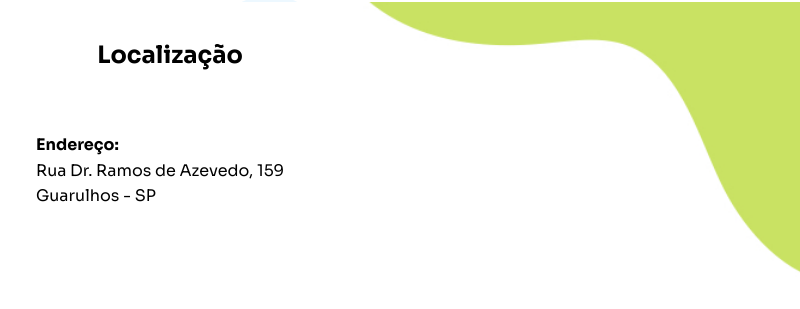
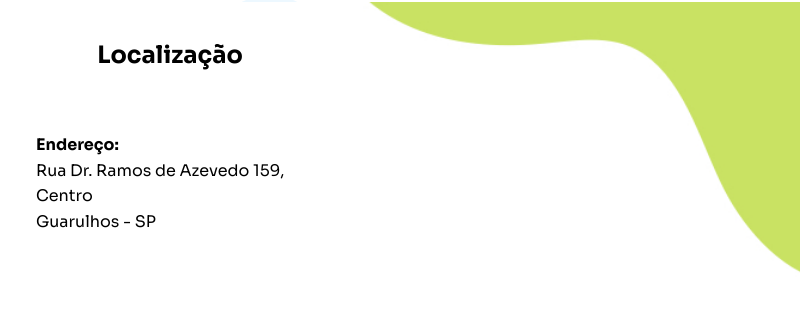
Before and after one commit to mayarabrainer/neuropsi-mayara-brainer, a plain HTML site: page index.html in a window 1280 px wide. Shown: the part 2440-2749 px from the top of the page, 480-1280 px from the left. Drawn offline with nearby package versions, Linux system fonts and the light colour scheme.

Commit message:
first commit

```diff
--- a/index.html
+++ b/index.html
@@ -137,7 +137,7 @@
 
     <div class="map-address">
       <p><strong>Endereço:</strong></p>
-      <p>Rua Dr. Ramos de Azevedo, 159<br>Guarulhos - SP</p>
+      <p>Rua Dr. Ramos de Azevedo 159, Centro<br>Guarulhos - SP</p>
     </div>
   </div>
 </div>
```
